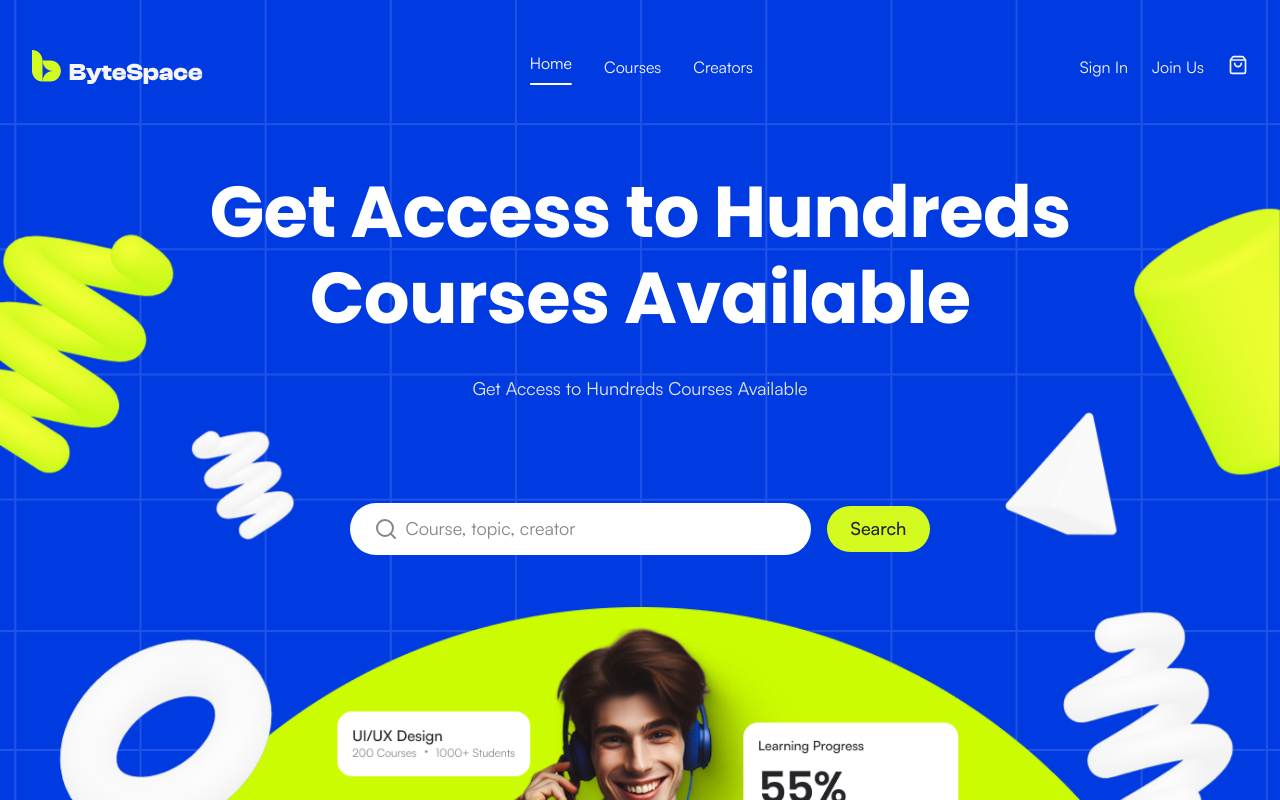
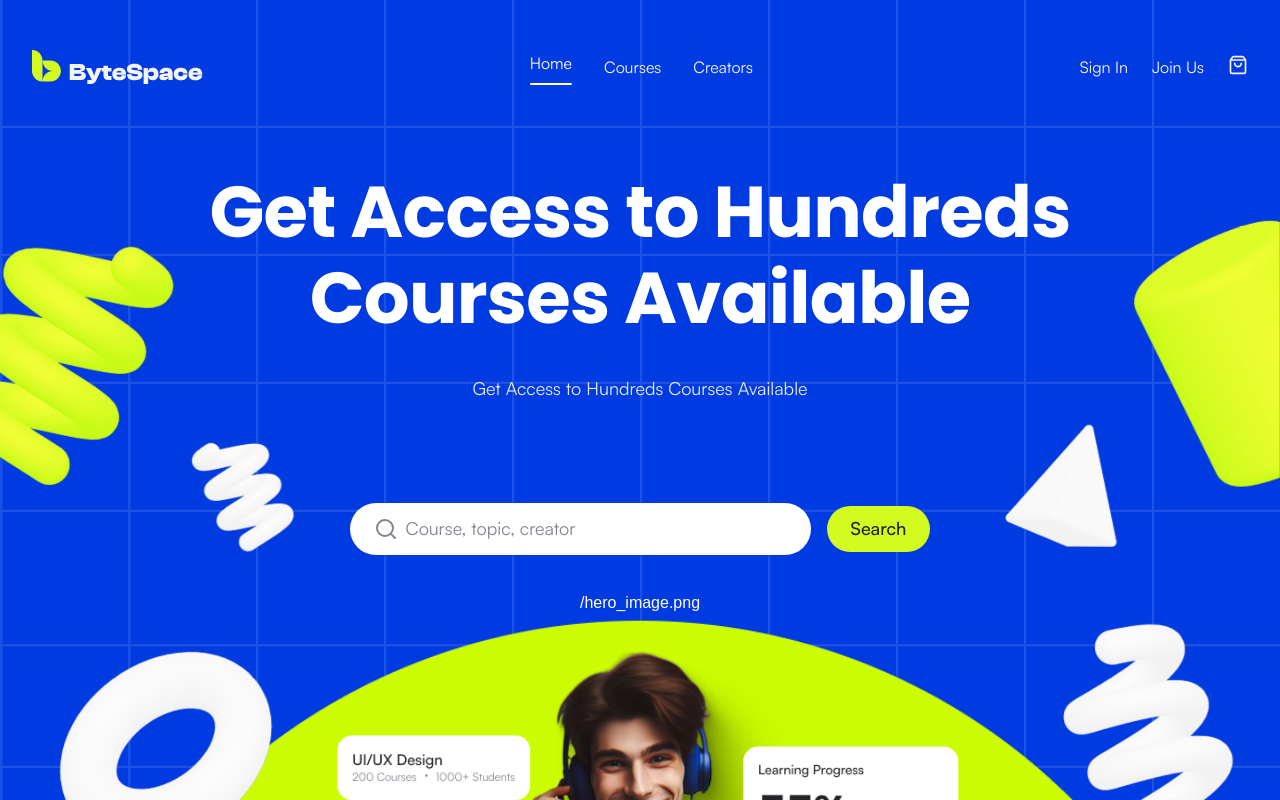
Before and after one commit to navilur/ByteSpace, a Next.js app: page / in a window 1280 px wide. Shown: the top 800 px of the page. Built offline with nearby package versions, Linux system fonts and the light colour scheme.

Commit message:
checking hero image

```diff
--- a/src/app/components/home/Hero.tsx
+++ b/src/app/components/home/Hero.tsx
@@ -143,6 +143,7 @@ export default function Hero() {
               Search
             </Button>
           </div>
+          <span className="text-white">{item.image}</span>
           <Image
             src={item.image}
             alt="Hero Image"
```
